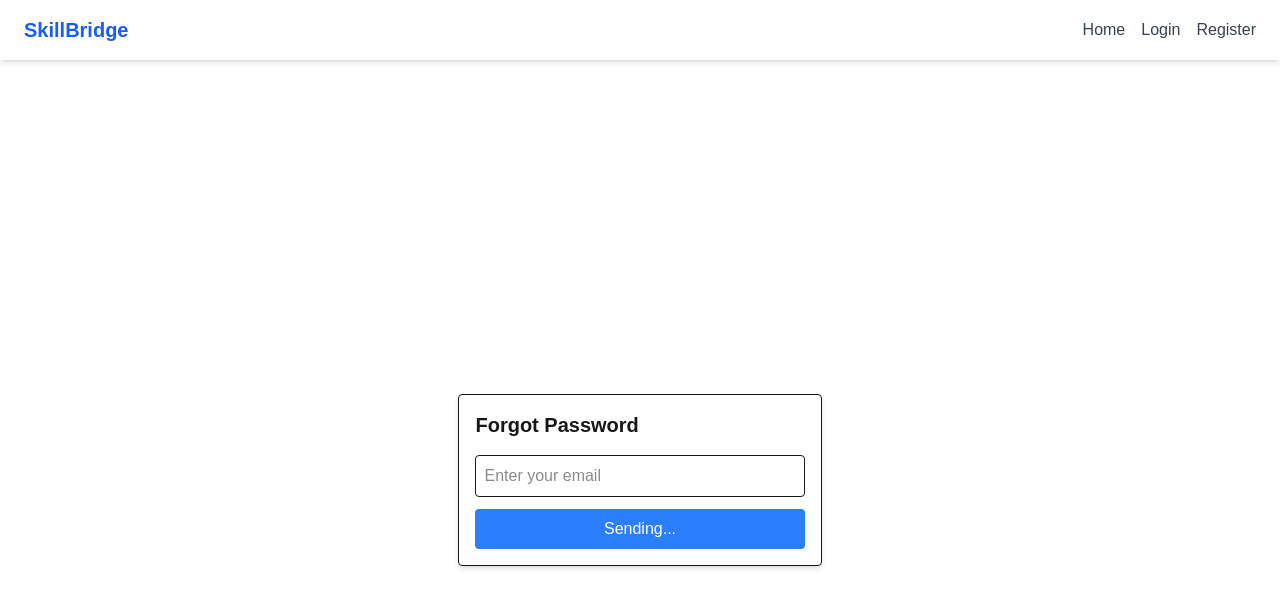
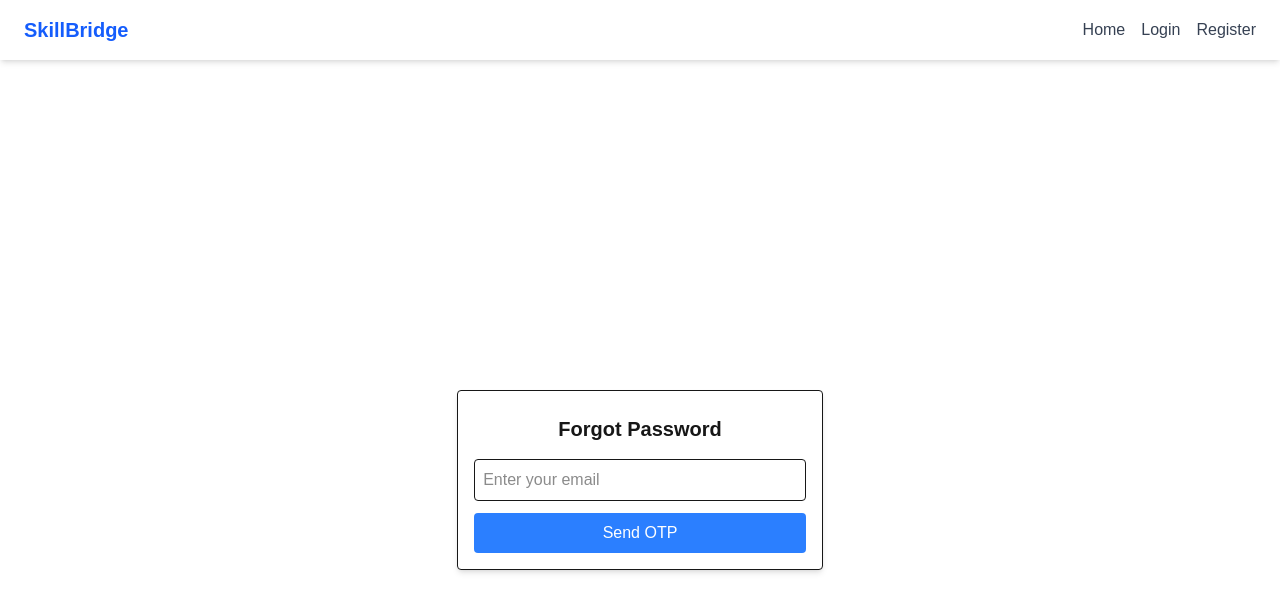
Before and after one commit to patilrohit1964/skillbridge, a Next.js app in the folder frontend/: page /resetPass in a window 1280 px wide. Shown: the top 612 px of the page. Built offline with nearby package versions, Linux system fonts and the light colour scheme.

Commit message:
error in forgot req.body

```diff
--- a/frontend/pages/api/authApi.js
+++ b/frontend/pages/api/authApi.js
@@ -24,9 +24,28 @@ const authApi = createApi({
         body: { email, otp },
       }),
     }),
+    forgotPass: builder.mutation({
+      query: (email) => ({
+        url: "/forgot-password",
+        method: "POST",
+        body: email,
+      }),
+    }),
+    resetPass: builder.mutation({
+      query: (data) => ({
+        url: "/reset-pass",
+        method: "POST",
+        body: data,
+      }),
+    }),
   }),
 });
 
-export const { useRegisterMutation, useLoginMutation, useVerifyOtpMutation } =
-  authApi;
+export const {
+  useRegisterMutation,
+  useLoginMutation,
+  useVerifyOtpMutation,
+  useForgotPassMutation,
+  useResetPassMutation
+} = authApi;
 export default authApi;
--- a/frontend/pages/resetPass.js
+++ b/frontend/pages/resetPass.js
@@ -1,30 +1,49 @@
 "use client";
 import Navbar from "@/components/navbar";
 import { useState } from "react";
-// import { useForgotPasswordMutation } from "@/redux/api/authApi";
+import { useForgotPassMutation, useResetPassMutation } from "./api/authApi";
+import { toast } from "react-toastify";
 
 export default function ForgotPasswordPage() {
   const [email, setEmail] = useState("");
-  //   const [sendOTP, { isLoading }] = useForgotPasswordMutation();
-  const [success, setSuccess] = useState(false);
+  const [formData, setFormdata] = useState({
+    newPassword: "",
+    otp: "",
+  });
+  const [forgotPass, { isLoading, isSuccess }] = useForgotPassMutation();
+  const [resetPass, { isLoading: resetLoading, isSuccess: resetSuccess }] =
+    useResetPassMutation();
 
   const handleSubmit = async (e) => {
     e.preventDefault();
     try {
-      await sendOTP(email).unwrap();
-      setSuccess(true);
+      await forgotPass(email).unwrap();
     } catch (err) {
-      alert("Something went wrong");
+      toast.error("Something went wrong");
     }
   };
-
+  const resetPassHandler = async (e) => {
+    e.preventDefault();
+    try {
+      resetPass({ ...formData, email });
+    } catch (error) {
+      console.log(error);
+      toast.error(error);
+    }
+  };
+  let ready = true;
   return (
     <>
       <Navbar />
       <div className="min-h-screen flex justify-center items-center">
         <div className="max-w-md mx-auto mt-10 p-4 shadow-md border rounded">
-          <h2 className="text-xl font-bold mb-4">Forgot Password</h2>
-          {!success ? (
+          <p className="text-green-600 font-semibold">
+            {isSuccess && "OTP sent to your email. Now reset your password."}
+          </p>
+          <h2 className="text-xl font-bold mb-4 text-center my-2">
+            {isSuccess ? "Reset Password" : "Forgot Password"}
+          </h2>
+          {!isSuccess ? (
             <form onSubmit={handleSubmit}>
               <input
                 type="email"
@@ -33,18 +52,50 @@ export default function ForgotPasswordPage() {
                 value={email}
                 onChange={(e) => setEmail(e.target.value)}
                 required
+                readOnly={isSuccess}
               />
+              {isSuccess && (
+                <>
+                  <input
+                    type="text"
+                    placeholder="Enter your otp"
+                    className="w-full p-2 border rounded mb-3"
+                    value={formData.otp}
+                    name="otp"
+                    onChange={(e) =>
+                      setFormdata((prev) => ({
+                        ...prev,
+                        [e.target.name]: e.target.value,
+                      }))
+                    }
+                    required
+                  />
+                  <input
+                    type="text"
+                    placeholder="Enter your new password"
+                    className="w-full p-2 border rounded mb-3"
+                    value={formData.newPassword}
+                    onChange={(e) =>
+                      setFormdata((prev) => ({
+                        ...prev,
+                        [e.target.name]: e.target.value,
+                      }))
+                    }
+                    required
+                  />
+                </>
+              )}
               <button
                 type="submit"
                 className="bg-blue-500 text-white px-4 py-2 rounded w-full"
-                // disabled={isLoading}
+                disabled={isLoading}
               >
-                {"isLoading" ? "Sending..." : "Send OTP"}
+                {isLoading ? "Sending..." : "Send OTP"}
               </button>
             </form>
           ) : (
-            <p className="text-green-600 font-semibold">
-              OTP sent to your email. Now reset your password.
+            <p className="text-red-600 font-semibold">
+              "Something Went Wrong."
             </p>
           )}
         </div>
--- a/frontend/pages/resetPassword.js
+++ /dev/null
@@ -1,9 +0,0 @@
-import React from 'react'
-
-const ResetPassword = () => {
-  return (
-    <div>ResetPassword</div>
-  )
-}
-
-export default ResetPassword
```
